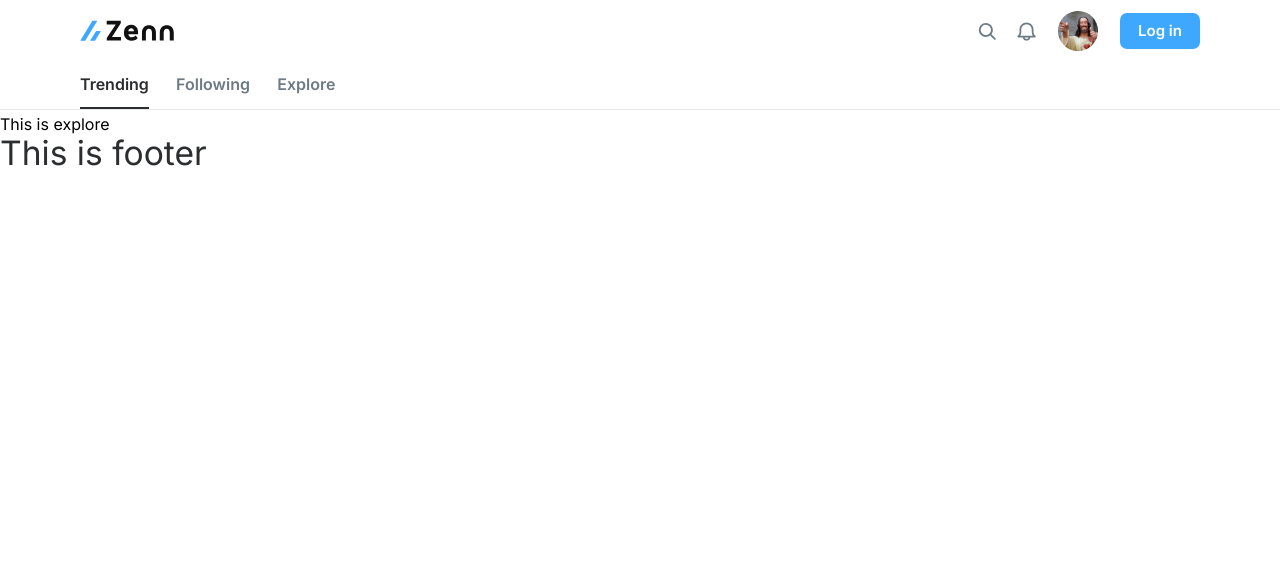
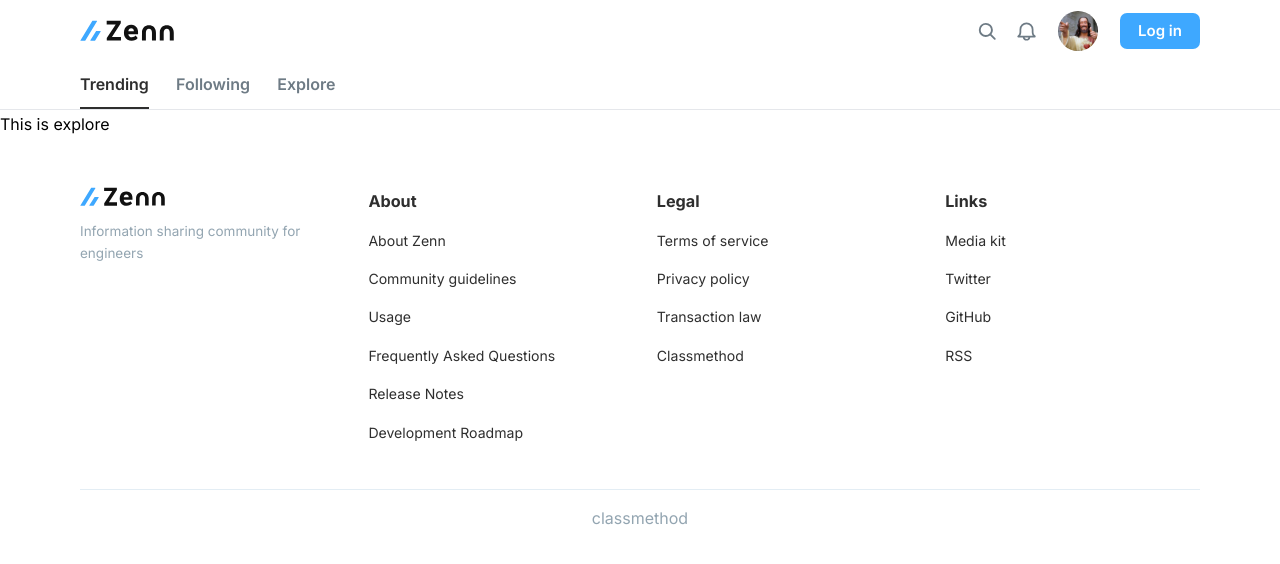
Before and after one commit to dngtnv/zenn-clone, a Next.js app in the folder client/: page /explore in a window 1280 px wide. Shown: the top 564 px of the page. Built offline with nearby package versions, Linux system fonts and the light colour scheme; no server answers.

Commit message:
feat(footer): footer layout

```diff
--- a/client/components/Footer.tsx
+++ b/client/components/Footer.tsx
@@ -1,8 +1,118 @@
+import Link from 'next/link'
+import SvgZenn from './icons/zenn-logo'
+
 const Footer: React.FC = () => {
-    return (
-        <footer>
-            <h1 className="text-2xl text-primary">This is footer</h1>
-        </footer>
-    )
+	return (
+		<footer className='pt-12 bg-white'>
+			<div className='mx-auto px-5 tablet:px-[25px] laptop:px-[40px] max-w-full desktop:max-w-[1200px]'>
+				<div className='block tablet:grid tablet:grid-cols-3 tablet:gap-x-5 laptop:grid-cols-4 laptop:gap-x-[3%]'>
+					<div className='text-[0.88rem] mb-6 col-span-3 laptop:mb-0 laptop:col-span-1'>
+						<Link href='/'>
+							<a className='inline-flex'>
+								<SvgZenn width={85} height={20} />
+							</a>
+						</Link>
+						<p className='my-[0.3rem] text-gray-primary text-[13.5px] leading-[1.6]'>
+							Information sharing community for engineers
+						</p>
+					</div>
+					<nav className='text-primary text-[0.88rem]'>
+						<h4 className='text-[1.15em] font-bold leading[1.5] mt-8 tablet:mt-0 mb-[0.7rem] pb-[0.4rem] tablet:pb-0 border-b border-b-gray-bd-lighter tablet:border-none'>
+							About
+						</h4>
+						<ul>
+							<li className='my-[0.6rem]'>
+								<Link href='#'>
+									<a className='hover:underline'>About Zenn</a>
+								</Link>
+							</li>
+							<li className='my-[0.6rem]'>
+								<Link href='#'>
+									<a className='hover:underline'>Community guidelines</a>
+								</Link>
+							</li>
+							<li className='my-[0.6rem]'>
+								<Link href='#'>
+									<a className='hover:underline'>Usage</a>
+								</Link>
+							</li>
+							<li className='my-[0.6rem]'>
+								<Link href='#'>
+									<a className='hover:underline'>Frequently Asked Questions</a>
+								</Link>
+							</li>
+							<li className='my-[0.6rem]'>
+								<Link href='#'>
+									<a className='hover:underline'>Release Notes</a>
+								</Link>
+							</li>
+							<li className='my-[0.6rem]'>
+								<Link href='#'>
+									<a className='hover:underline'>Development Roadmap</a>
+								</Link>
+							</li>
+						</ul>
+					</nav>
+					<nav className='text-primary text-[0.88rem]'>
+						<h4 className='text-[1.15em] font-bold leading[1.5] mt-8 tablet:mt-0 mb-[0.7rem] pb-[0.4rem] tablet:pb-0 border-b border-b-gray-bd-lighter tablet:border-none'>
+							Legal
+						</h4>
+						<ul>
+							<li className='my-[0.6rem]'>
+								<Link href='#'>
+									<a className='hover:underline'>Terms of service</a>
+								</Link>
+							</li>
+							<li className='my-[0.6rem]'>
+								<Link href='#'>
+									<a className='hover:underline'>Privacy policy</a>
+								</Link>
+							</li>
+							<li className='my-[0.6rem]'>
+								<Link href='#'>
+									<a className='hover:underline'>Transaction law</a>
+								</Link>
+							</li>
+							<li className='my-[0.6rem]'>
+								<Link href='#'>
+									<a className='hover:underline'>Classmethod</a>
+								</Link>
+							</li>
+						</ul>
+					</nav>
+					<nav className='text-primary text-[0.88rem]'>
+						<h4 className='text-[1.15em] font-bold leading[1.5] mt-8 tablet:mt-0 mb-[0.7rem] pb-[0.4rem] tablet:pb-0 border-b border-b-gray-bd-lighter tablet:border-none'>
+							Links
+						</h4>
+						<ul>
+							<li className='my-[0.6rem]'>
+								<Link href='#'>
+									<a className='hover:underline'>Media kit</a>
+								</Link>
+							</li>
+							<li className='my-[0.6rem]'>
+								<Link href='#'>
+									<a className='hover:underline'>Twitter</a>
+								</Link>
+							</li>
+							<li className='my-[0.6rem]'>
+								<Link href='#'>
+									<a className='hover:underline'>GitHub</a>
+								</Link>
+							</li>
+							<li className='my-[0.6rem]'>
+								<Link href='#'>
+									<a className='hover:underline'>RSS</a>
+								</Link>
+							</li>
+						</ul>
+					</nav>
+				</div>
+				<div className='mt-8 pt-[0.9rem] pb-[0.8rem] border-t border-t-gray-bd-lighter text-gray-primary text-center'>
+					classmethod
+				</div>
+			</div>
+		</footer>
+	)
 }
 export default Footer
--- a/client/components/Navbar.tsx
+++ b/client/components/Navbar.tsx
@@ -2,7 +2,7 @@
 
 const Navbar: React.FC = () => {
 	return (
-		<nav className='border-b border-b-gray-border-lighter'>
+		<nav className='bg-white border-b border-b-gray-border-lighter z-10 sticky top-0'>
 			<div className='mx-auto px-[14px] mobile:px-5 tablet:px-[25px] laptop:px-10  max-w-[1200px]'>
 				<div className='flex justify-start items-center'>
 					<Link href='/'>
--- a/client/components/login/LoginCta.tsx
+++ b/client/components/login/LoginCta.tsx
@@ -5,8 +5,8 @@
 const LoginCta: React.FC = () => {
 	return (
 		<aside className='mt-16 mx-0 mb-4'>
-            <div className='max-w-[1200px] mx-auto px-10'>
-                <aside className='flex justify-between pt-12 px-20 pb-4 rounded-[14px] bg-blue-lightest text-[1.08rem]'>
+			<div className='max-w-[1200px] mx-auto px-5 tablet:px-[25px] laptop:px-10'>
+				<aside className='block tablet:flex justify-between py-[1.8rem] px-[1.7rem] laptop:pt-8 laptop:px-10 laptop:pb-6 desktop:pt-12 desktop:px-20 desktop:pb-4 rounded-[14px] bg-blue-lightest text-[1.08rem]'>
 					<div className='w-full text-[0.95rem] tablet:w-[calc(100%_-_220px)] laptop:text-[1.08rem] laptop:w-[calc(100%_-_310px)]'>
 						<div className='font-bold text-[#2A2C2E] text-[2.4em] leading-[1.5]'>
 							Join Zenn
@@ -20,12 +20,10 @@
 							</button>
 						</div>
 					</div>
-                    <div className='w-[210px] tablet:w-[280px] flex items-end'>
+					<div className='w-[210px] mt-6 mr-0 ml-auto mb-0 tablet:w-[280px] flex items-end'>
 						<Image
-                            className='w-full h-[203px]'
+							className='w-full h-auto max-w-[280px] max-h-[203px]'
 							src={SvgMan}
-                            width={210}
-                            height={203}
 							loading='lazy'
 							alt=''
 						/>
--- a/client/components/login/LoginModal.tsx
+++ b/client/components/login/LoginModal.tsx
@@ -34,7 +34,11 @@
 	return (
 		<>
 			<Transition appear show={props.isOpen} as={Fragment}>
-                <Dialog as='div' className='relative z-10' onClose={props.closeModal}>
+				<Dialog
+					as='div'
+					className='relative z-[100]'
+					onClose={props.closeModal}
+				>
 					<Transition.Child
 						as={Fragment}
 						enter='ease-out duration-300'
--- a/client/styles/globals.css
+++ b/client/styles/globals.css
@@ -16,8 +16,9 @@
 }
 
 a {
-	color: inherit;
+	color: #000000d1;
 	text-decoration: none;
+	text-underline-offset: 0.15em;
 	transition: all 0.25s ease 0s;
 }
 
--- a/client/tailwind.config.js
+++ b/client/tailwind.config.js
@@ -7,7 +7,7 @@
 	theme: {
 		extend: {
 			colors: {
-				primary: '#2B2D2F',
+				primary: '#000000d1',
 				secondary: '#6E7B85',
 				gray: {
 					primary: '#93A5B1',
```
Lines whose indentation alone changed are shown as unchanged.
